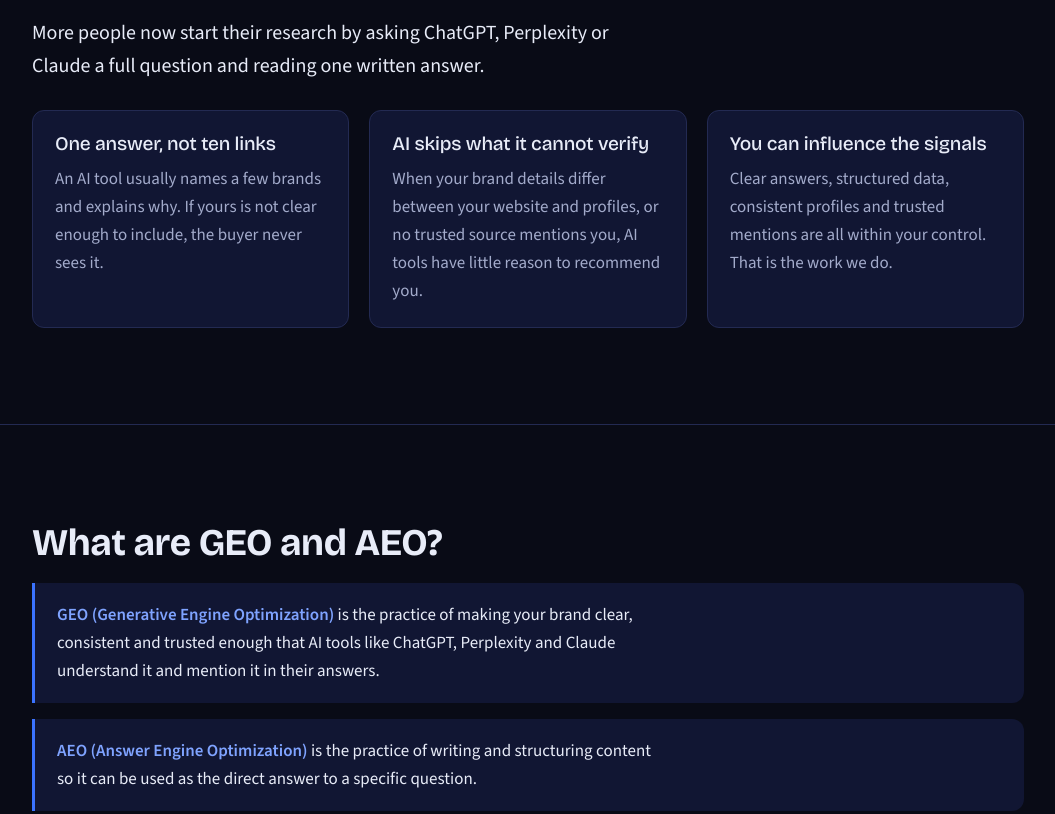
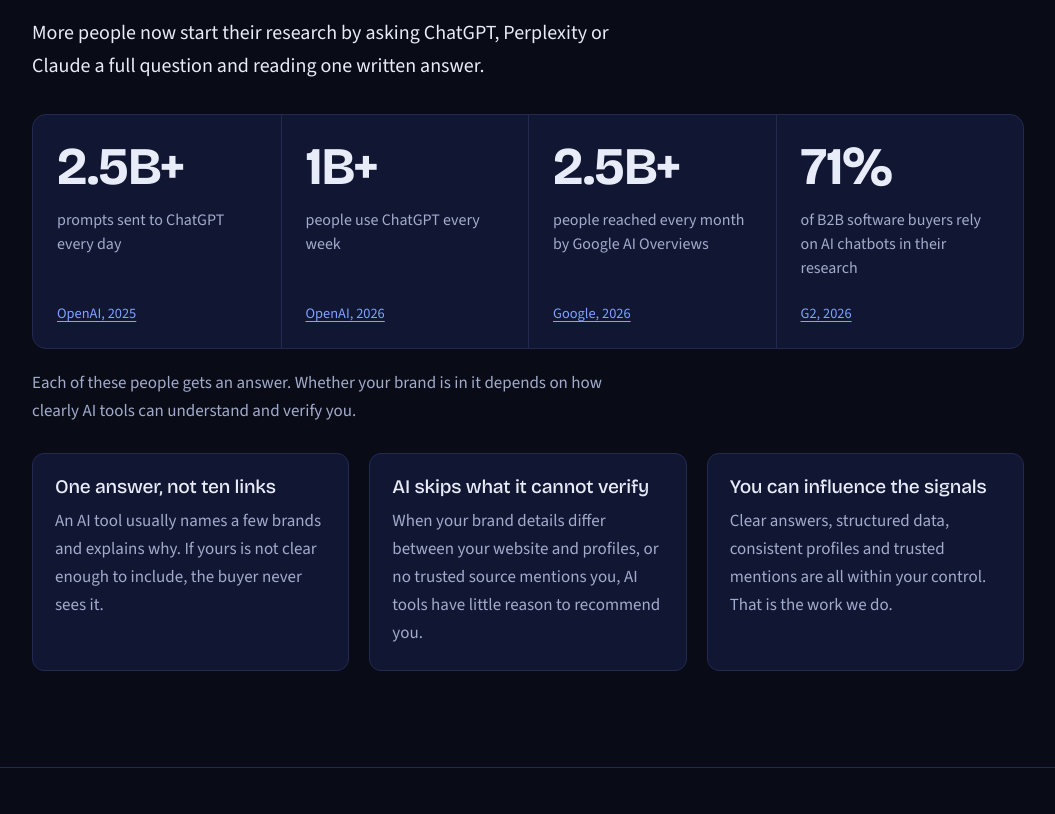
Before and after one commit to deltaflow-pk/deltaflow-pk.github.io, a plain HTML site: page index.html in a window 1280 px wide. Shown: the part 933-1747 px from the top of the page, without its empty margins (112-1167 px from the left). Drawn offline with nearby package versions, Linux system fonts and the light colour scheme.

Commit message:
Add stats section and update brand mentions

```diff
--- a/index.html
+++ b/index.html
@@ -61,6 +61,14 @@
 .card{background:var(--panel);border:1px solid var(--line);border-radius:12px;padding:22px}
 .card p{color:var(--muted);margin:0}
 .lede{font-size:1.25rem;color:var(--text);max-width:62ch}
+.stats{display:grid;grid-template-columns:repeat(4,1fr);margin:32px 0 20px;background:var(--panel);border:1px solid var(--line);border-radius:14px;overflow:hidden}
+.stat{display:flex;flex-direction:column;padding:26px 24px 22px;border-left:1px solid var(--line)}
+.stat:first-child{border-left:0}
+.stat .num{font:700 clamp(2.4rem,4.4vw,3.3rem)/1 "Bricolage Grotesque","Segoe UI",Arial,sans-serif;color:var(--text);letter-spacing:-.02em;margin:0 0 14px}
+.stat .what{color:var(--muted);margin:0 0 22px;font-size:1rem;line-height:1.5;flex:1}
+.stat a.src{color:var(--blue2);font-size:.9rem;text-decoration:underline;text-underline-offset:3px}
+.stat a.src:hover{color:var(--text)}
+.stats-note{color:var(--muted);max-width:68ch;margin:0}
 .answer{border-left:3px solid var(--blue);background:var(--panel);border-radius:0 12px 12px 0;padding:18px 22px;margin:0 0 16px}
 .answer p{margin:0;max-width:72ch}
 .answer strong{color:var(--blue2)}
@@ -95,7 +103,9 @@
 .social a:hover{border-color:var(--blue2)}
 footer{border-top:1px solid var(--line);padding:32px 0;color:var(--muted);font-size:.95rem}
 footer p{max-width:none}
+@media(max-width:980px){.stats{grid-template-columns:repeat(2,1fr)}.stat:nth-child(3){border-left:0}.stat:nth-child(n+3){border-top:1px solid var(--line)}}
 @media(max-width:820px){.hero,.about,.split{grid-template-columns:1fr}nav ul{gap:14px}dl.facts div{grid-template-columns:1fr;gap:2px}}
+@media(max-width:520px){.stats{grid-template-columns:1fr}.stat{border-left:0}.stat:nth-child(n+2){border-top:1px solid var(--line)}}
 @media(prefers-reduced-motion:reduce){html{scroll-behavior:auto}}
 </style>
 <script type="application/ld+json">
@@ -132,8 +142,7 @@
     "https://www.reddit.com/user/DeltaFlow-pk/",
     "https://www.quora.com/profile/Delta-Flow-2",
     "https://medium.com/@deltaflow.online",
-    "https://www.tiktok.com/@deltaflow.online",
-    "https://github.com/deltaflow-pk"
+    "https://www.tiktok.com/@deltaflow.online"
    ]
   },
   {
@@ -225,6 +234,29 @@
   <div class="wrap">
    <h2>Why this matters: buyers ask AI before they ask Google</h2>
    <p class="lede">More people now start their research by asking ChatGPT, Perplexity or Claude a full question and reading one written answer.</p>
+   <div class="stats" role="list">
+    <div class="stat" role="listitem">
+     <p class="num">2.5B+</p>
+     <p class="what">prompts sent to ChatGPT every day</p>
+     <a class="src" href="https://techcrunch.com/2025/07/21/chatgpt-users-send-2-5-billion-prompts-a-day/" target="_blank" rel="noopener">OpenAI, 2025</a>
+    </div>
+    <div class="stat" role="listitem">
+     <p class="num">1B+</p>
+     <p class="what">people use ChatGPT every week</p>
+     <a class="src" href="https://cryptobriefing.com/chatgpt-one-billion-weekly-users/" target="_blank" rel="noopener">OpenAI, 2026</a>
+    </div>
+    <div class="stat" role="listitem">
+     <p class="num">2.5B+</p>
+     <p class="what">people reached every month by Google AI Overviews</p>
+     <a class="src" href="https://www.digitalinformationworld.com/2026/06/google-says-ai-overviews-has-over-25.html" target="_blank" rel="noopener">Google, 2026</a>
+    </div>
+    <div class="stat" role="listitem">
+     <p class="num">71%</p>
+     <p class="what">of B2B software buyers rely on AI chatbots in their research</p>
+     <a class="src" href="https://company.g2.com/news/g2-research-the-answer-economy" target="_blank" rel="noopener">G2, 2026</a>
+    </div>
+   </div>
+   <p class="stats-note">Each of these people gets an answer. Whether your brand is in it depends on how clearly AI tools can understand and verify you.</p>
    <div class="grid">
     <article class="card"><h3>One answer, not ten links</h3><p>An AI tool usually names a few brands and explains why. If yours is not clear enough to include, the buyer never sees it.</p></article>
     <article class="card"><h3>AI skips what it cannot verify</h3><p>When your brand details differ between your website and profiles, or no trusted source mentions you, AI tools have little reason to recommend you.</p></article>
@@ -322,7 +354,6 @@
      <li><a href="https://www.quora.com/profile/Delta-Flow-2" rel="me noopener">Quora</a></li>
      <li><a href="https://medium.com/@deltaflow.online" rel="me noopener">Medium</a></li>
      <li><a href="https://www.tiktok.com/@deltaflow.online" rel="me noopener">TikTok</a></li>
-     <li><a href="https://github.com/deltaflow-pk" rel="me noopener">GitHub</a></li>
     </ul>
    </div>
   </div>
@@ -333,12 +364,12 @@
    <h2>Questions we get asked</h2>
    <details open><summary>What are GEO and AEO?</summary><p>GEO (Generative Engine Optimization) makes your brand easier for AI tools like ChatGPT, Perplexity and Claude to understand and mention. AEO (Answer Engine Optimization) structures your content so it can be used as a direct answer to a question.</p></details>
    <details><summary>How is GEO different from SEO?</summary><p>SEO aims to rank pages in a list of search results. GEO and AEO aim to make your brand and answers part of the AI-written response itself, which depends more on clear answers, consistent brand information and trusted mentions across the web.</p></details>
-   <details><summary>Can you guarantee that ChatGPT, Perplexity or Claude will mention my brand?</summary><p>No. No one can guarantee placement in an AI-generated answer. We improve the things within your control: clarity, structure, evidence, consistency and trusted mentions, and we test your brand in AI tools before and after.</p></details>
+   <details><summary>Can you guarantee that ChatGPT, Perplexity or Claude will mention my brand?</summary><p>No. No one, including Delta Flow, can guarantee that ChatGPT, Perplexity or Claude will mention a brand. We improve what is within your control: clarity, structure, evidence, consistency and trusted mentions. We also test your brand in these AI tools before and after the work to measure what changed.</p></details>
    <details><summary>How much does a GEO and AEO project cost?</summary><p>Pricing depends on the size of your website and the scope of work, so we quote each project individually. Email us your website and goals and we will reply with a clear quote after a short review.</p></details>
    <details><summary>How long does it take to see results?</summary><p>On-page and profile changes are usually completed in the first few weeks. AI tools update on their own schedule, so we re-test after two to four weeks and report what changed. We do not promise a specific date for AI mentions.</p></details>
-   <details><summary>What does a GEO and AEO project include?</summary><p>It starts with an AI visibility audit, then covers answer-first content, FAQ and structured data, brand consistency across profiles, citation building on trusted platforms, and re-testing in AI tools.</p></details>
-   <details><summary>Who do you work with?</summary><p>We work with small businesses, service providers and online brands worldwide. Delta Flow is based in Karachi, Pakistan, and works remotely.</p></details>
-   <details><summary>How do I get started?</summary><p>Email deltaflow.online@gmail.com with your website and what your customers usually ask. We will reply with next steps for an AI visibility audit.</p></details>
+   <details><summary>What does a GEO and AEO project include?</summary><p>A Delta Flow GEO and AEO project starts with an AI visibility audit. It then covers answer-first content, FAQ and structured data, brand consistency across profiles, citation building on trusted platforms, and re-testing in ChatGPT, Claude and Perplexity to track whether your brand is mentioned.</p></details>
+   <details><summary>Who do you work with?</summary><p>Delta Flow takes on projects for small businesses, service providers and online brands worldwide. We are a GEO and AEO agency based in Karachi, Pakistan, and work fully remotely, so location is not a barrier for clients. Each project starts with an AI visibility audit.</p></details>
+   <details><summary>How do I get started?</summary><p>To get started, email deltaflow.online@gmail.com with your website address and the questions your customers usually ask. Delta Flow will review your site and reply with the next steps for an AI visibility audit. Please include your business type and main goal so the reply can be specific.</p></details>
   </div>
  </section>
 
@@ -383,7 +414,6 @@
    <li><a href="https://www.quora.com/profile/Delta-Flow-2" rel="me noopener">Quora</a></li>
    <li><a href="https://medium.com/@deltaflow.online" rel="me noopener">Medium</a></li>
    <li><a href="https://www.tiktok.com/@deltaflow.online" rel="me noopener">TikTok</a></li>
-   <li><a href="https://github.com/deltaflow-pk" rel="me noopener">GitHub</a></li>
   </ul>
  </div>
 </footer>
```
